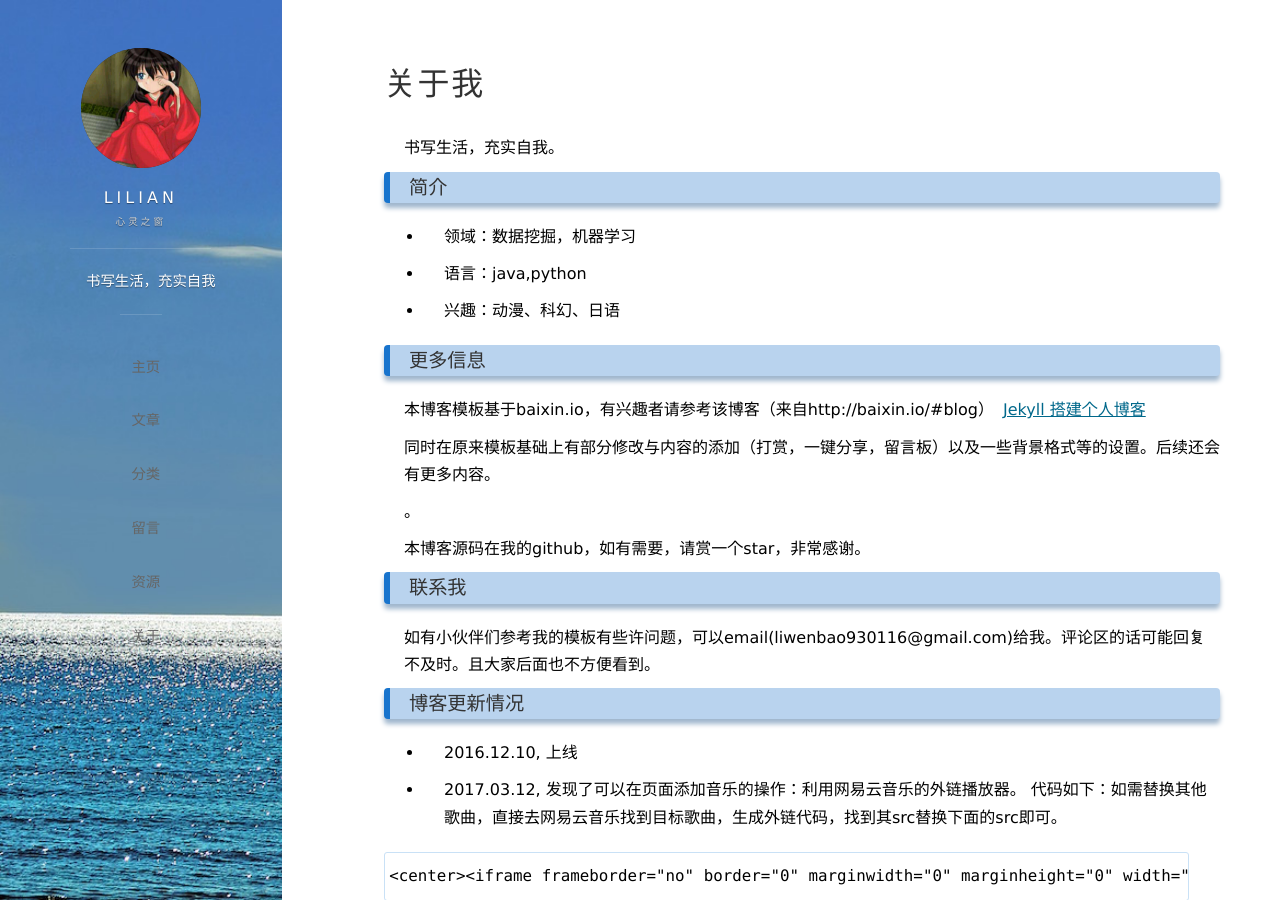
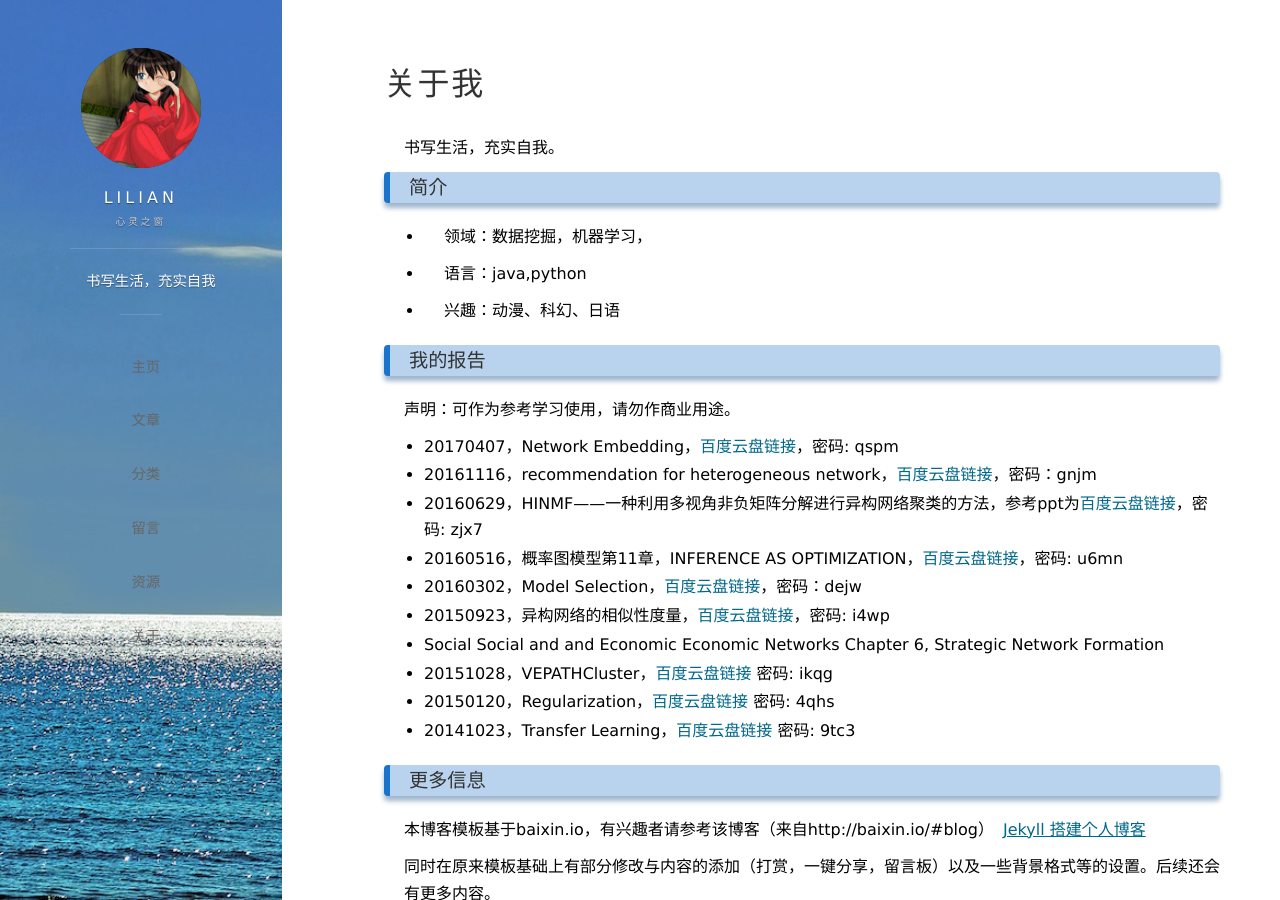
Before and after one commit to dearLilian/dearLilian.github.io, a Jekyll site: the page built from about.md, in a window 1280 px wide and 900 px high. Built offline with Jekyll 4.4.1, drawn with Linux system fonts in a browser that asks for light colours; nearby versions of some CDN libraries; comment, search, counter and statistics services are not loaded.

```diff
--- a/_config.yml
+++ b/_config.yml
@@ -11,7 +11,10 @@ url: "http://lilian.info"
 # Comment
 comment:
     # disqus: lilian
-    duoshuo: lilian
+     duoshuo: lilian
+    #gitment: lilian
+          #id: 581bd96523e3f5c2eff6
+          #secret: 6ae18be198d13f2a5d023c71effddddfd48b107a
 
 # Social
 social:
--- a/about.md
+++ b/about.md
@@ -9,18 +9,32 @@ group: navigation
 
 ### 简介
 
-- 领域：数据挖掘，机器学习
+- 领域：数据挖掘，机器学习，
 
 - 语言：java,python
 
 - 兴趣：动漫、科幻、日语
+
+### 我的报告
+
+声明：可作为参考学习使用，请勿作商业用途。
+
+- 20170407，Network Embedding，[百度云盘链接](https://pan.baidu.com/s/1i5HWTVZ)，密码: qspm
+- 20161116，recommendation for heterogeneous network，[百度云盘链接](https://pan.baidu.com/s/1boBNstD)，密码：gnjm
+- 20160629，HINMF——一种利用多视角非负矩阵分解进行异构网络聚类的方法，参考ppt为[百度云盘链接](https://pan.baidu.com/s/1bFTdCU)，密码: zjx7
+- 20160516，概率图模型第11章，INFERENCE AS OPTIMIZATION，[百度云盘链接](https://pan.baidu.com/s/1c1E3geW)，密码: u6mn
+- 20160302，Model Selection，[百度云盘链接](https://pan.baidu.com/s/1boRwtGF)，密码：dejw
+- 20150923，异构网络的相似性度量，[百度云盘链接](https://pan.baidu.com/s/1skQnOHf)，密码: i4wp
+- Social Social and and Economic Economic Networks Chapter 6, Strategic Network Formation
+- 20151028，VEPATHCluster，[百度云盘链接](https://pan.baidu.com/s/1gfn8OwF) 密码: ikqg
+- 20150120，Regularization，[百度云盘链接](https://pan.baidu.com/s/1geM43rt) 密码: 4qhs
+- 20141023，Transfer Learning，[百度云盘链接](https://pan.baidu.com/s/1kUMwsib) 密码: 9tc3
 
 ### 更多信息
 
 <p>
 本博客模板基于baixin.io，有兴趣者请参考该博客（来自http://baixin.io/#blog）
 <a href="http://baixin.io/2016/10/jekyll_tutorials1/"> Jekyll 搭建个人博客 </a></p>
-
 <p>
 同时在原来模板基础上有部分修改与内容的添加（打赏，一键分享，留言板）以及一些背景格式等的设置。后续还会有更多内容。</p>。
 
```
Also changed, not shown: _includes/comments.html (+17 -0 lines), _layouts/post.html (+6 -7 lines), _posts/2017-04-16-install-svn-on-linux.md (+6 -0 lines), links.md (+3 -3 lines).
